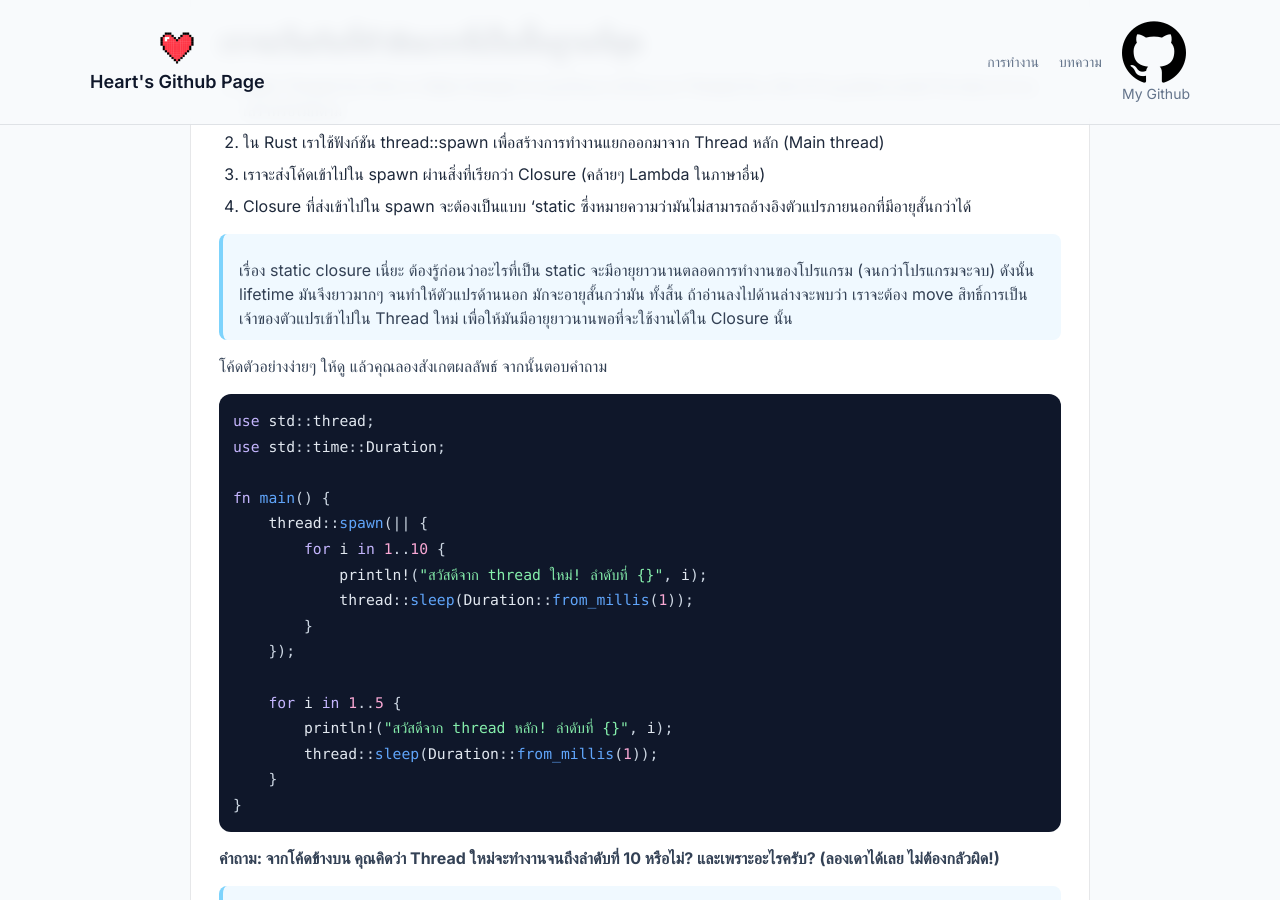
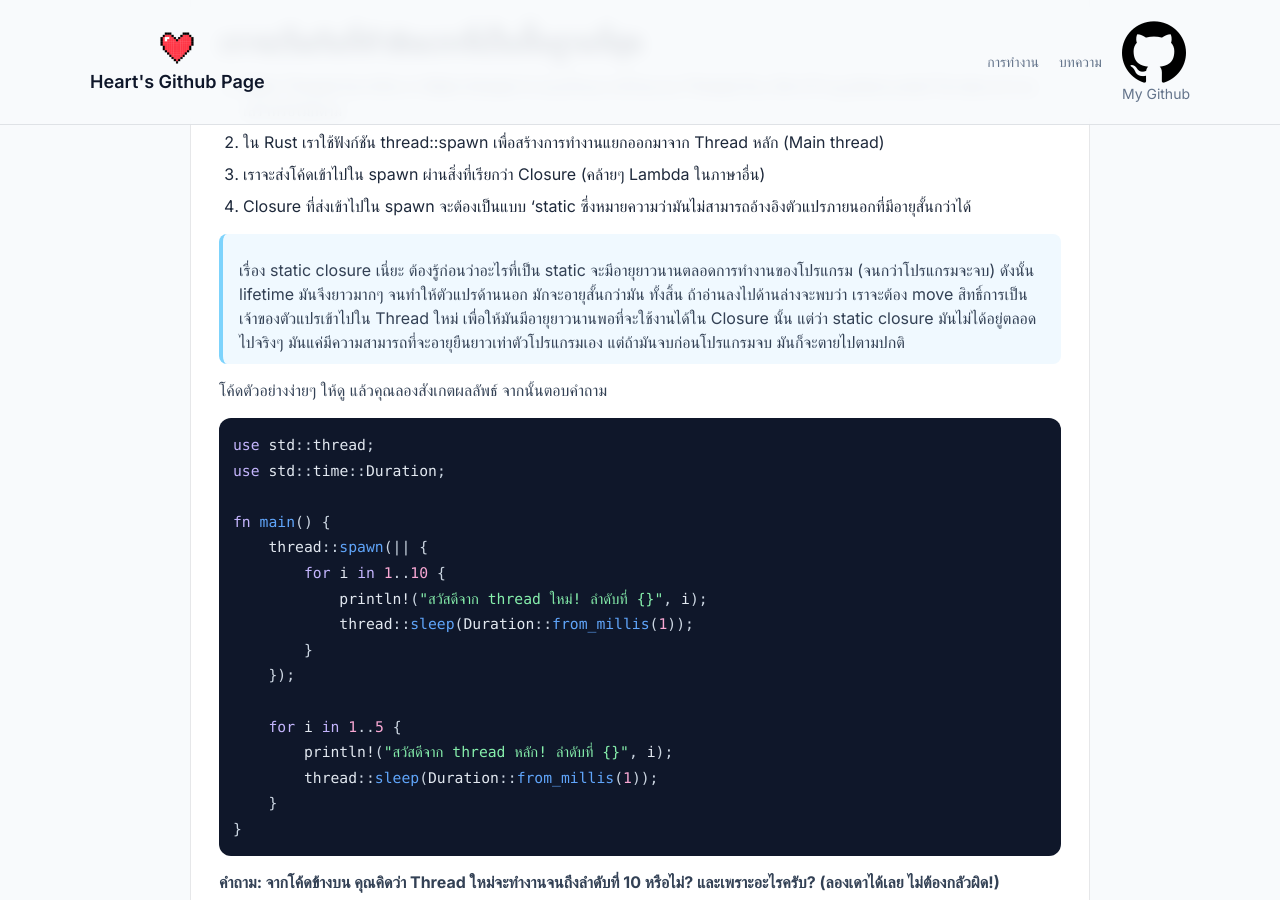
Before and after one commit to heart/heart.github.io, a Jekyll site: the page built from _posts/2026-03-06-rust-thread.md, in a window 1280 px wide and 900 px high, scrolled down 509 px. Built offline with Jekyll 4.4.1, drawn with Linux system fonts in a browser that asks for light colours.

Commit message:
add text

```diff
--- a/_posts/2026-03-06-rust-thread.md
+++ b/_posts/2026-03-06-rust-thread.md
@@ -19,6 +19,7 @@ categories: 'rust thread'
 > เรื่อง static closure เนี่ยะ ต้องรู้ก่อนว่าอะไรที่เป็น static จะมีอายุยาวนานตลอดการทำงานของโปรแกรม (จนกว่าโปรแกรมจะจบ)
 > ดังนั้น lifetime มันจึงยาวมากๆ จนทำให้ตัวแปรด้านนอก มักจะอายุสั้นกว่ามัน ทั้งสิ้น
 > ถ้าอ่านลงไปด้านล่างจะพบว่า เราจะต้อง move สิทธิ์การเป็นเจ้าของตัวแปรเข้าไปใน Thread ใหม่ เพื่อให้มันมีอายุยาวนานพอที่จะใช้งานได้ใน Closure นั้น
+> แต่ว่า static closure มันไม่ได้อยู่ตลอดไปจริงๆ มันแค่มีความสามารถที่จะอายุยืนยาวเท่าตัวโปรแกรมเอง แต่ถ้ามันจบก่อนโปรแกรมจบ มันก็จะตายไปตามปกติ
 
 โค้ดตัวอย่างง่ายๆ ให้ดู แล้วคุณลองสังเกตผลลัพธ์ จากนั้นตอบคำถาม
 
```
